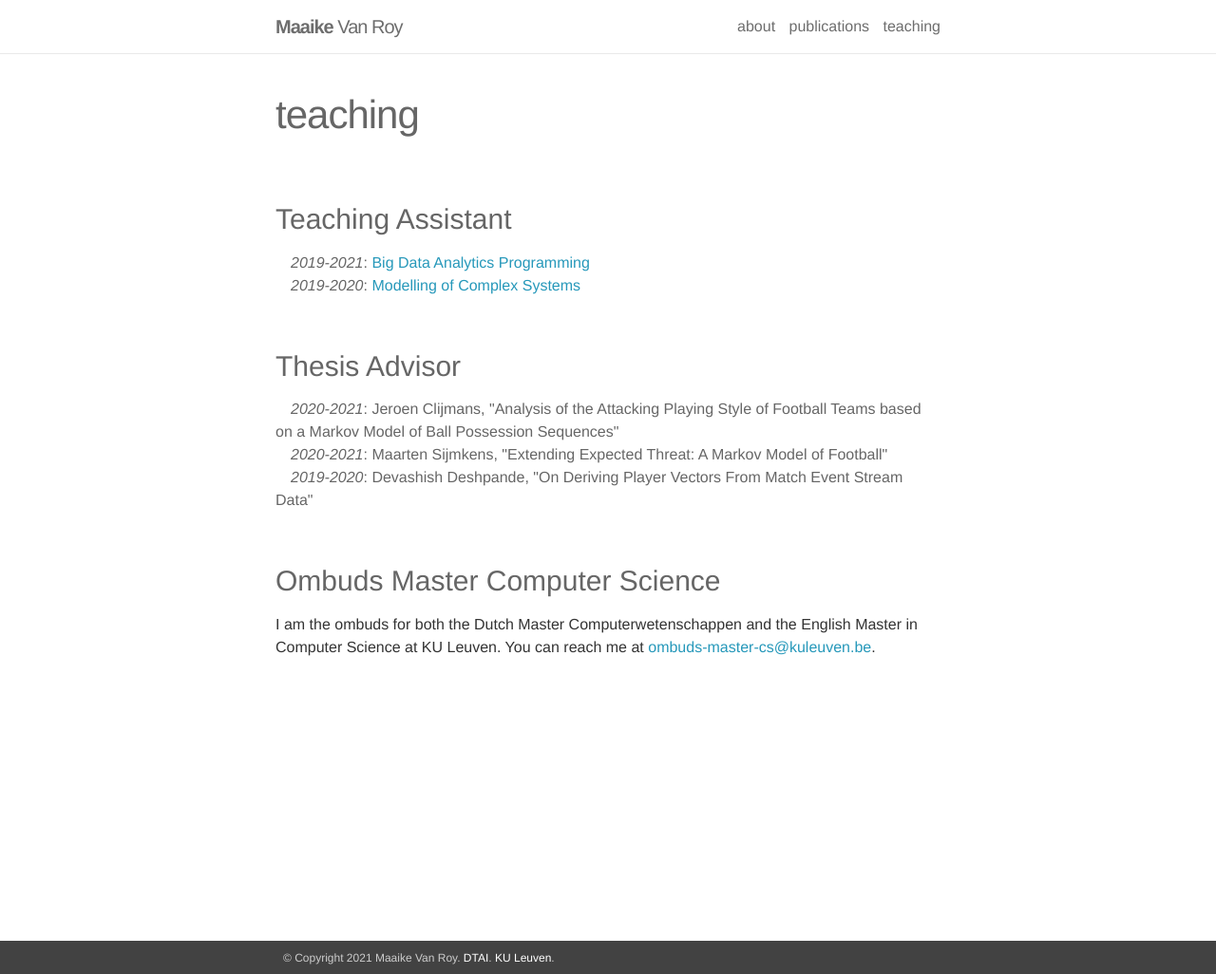
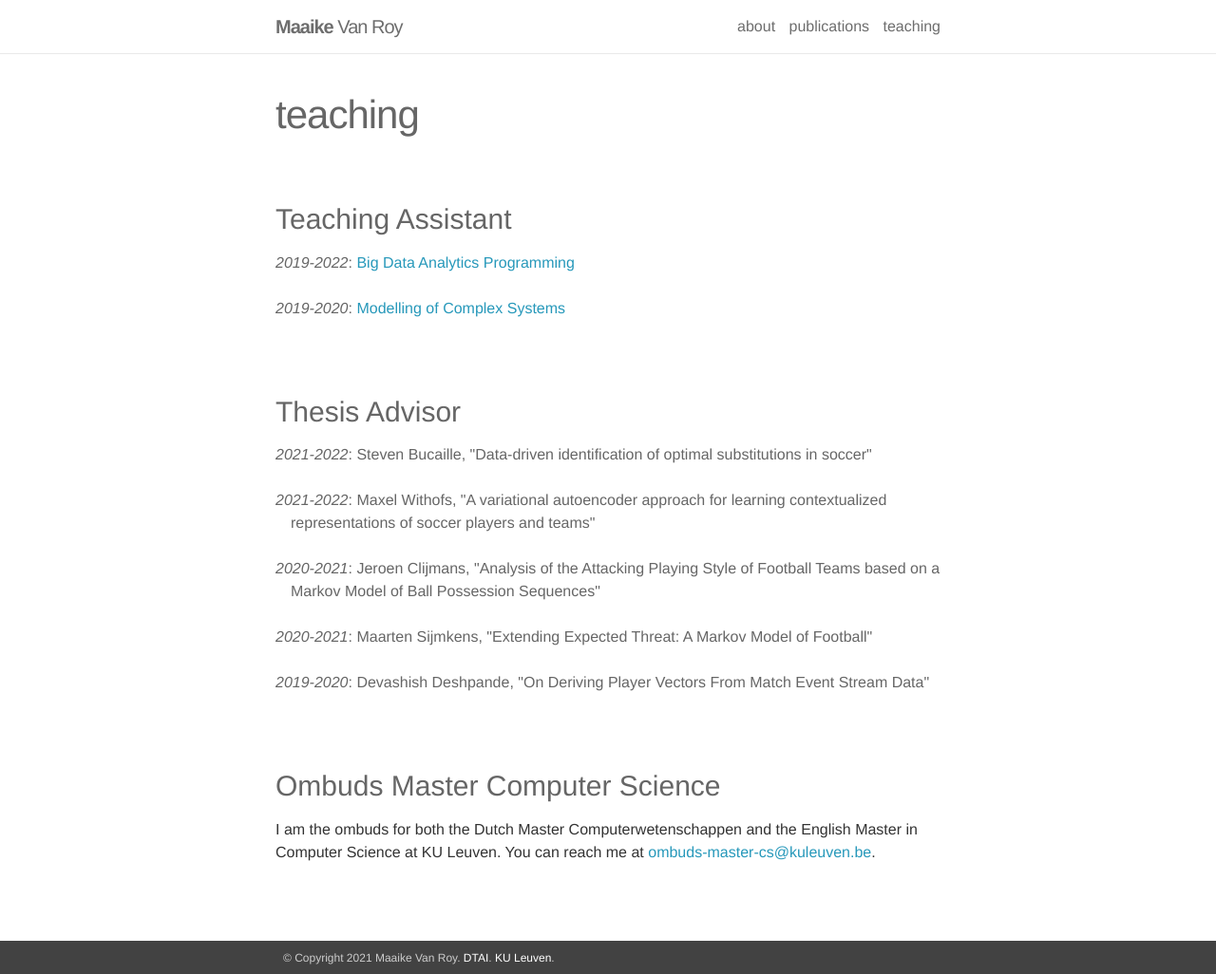
Before and after one commit to MaaikeVR/MaaikeVR.github.io, a Jekyll site: the page built from _pages/teaching.md, in a window 1280 px wide and 1026 px high. Shown: the whole window at 95% size. Built offline with Jekyll 4.4.1, drawn with Linux system fonts in a browser that asks for light colours.

Commit message:
Update 'about' + 'teaching'

```diff
--- a/_config.yml
+++ b/_config.yml
@@ -24,12 +24,18 @@ last_updated: # leave blank if you don't want to display last updated
 ku_leuven_personnel_number: 0132009
 
 teaching:
-- period: 2019-2021
+- period: 2019-2022
   course: <a href="https://onderwijsaanbod.kuleuven.be/syllabi/e/H00Y4AE.htm" target="_blank">Big Data Analytics Programming</a>
 - period: 2019-2020
   course: <a href="https://onderwijsaanbod.kuleuven.be/syllabi/e/H0N05AE.htm" target="_blank">Modelling of Complex Systems</a>
 
 master_thesis:
+- period: 2021-2022
+  title: "Data-driven identification of optimal substitutions in soccer"
+  name: Steven Bucaille
+- period: 2021-2022
+  title: "A variational autoencoder approach for learning contextualized representations of soccer players and teams"
+  name: Maxel Withofs
 - period: 2020-2021
   title: "Analysis of the Attacking Playing Style of Football Teams based on a Markov Model of Ball Possession Sequences"
   name: Jeroen Clijmans
--- a/_pages/teaching.md
+++ b/_pages/teaching.md
@@ -9,7 +9,7 @@ title: teaching
 <!-- I am a teaching assistant for the following courses:   -->
 
 {% for item in site.teaching %}
-  <div style="text-indent: 1em;">
+  <div style="text-indent: 0em;">
     <em>{{ item.period }}</em>:
     <strong>
         {{ item.course }}
@@ -20,6 +20,7 @@ title: teaching
         {{ item.note }}
       </p>
     {% endif %}
+    <br/> <br/>
   </div>
 {% endfor %}
 
@@ -30,10 +31,11 @@ title: teaching
 ### Thesis Advisor
 
 {% for item in site.master_thesis %}
-  <div style="text-indent: 1em;">
+  <div style="text-indent: -1em; padding-left: 1em;">
     <em>{{item.period}}</em>:
     {{item.name}},
-    "{{item.title}}"
+    "{{item.title}}" <br/>
+    <br/>
   </div>
 {% endfor %}
 
```
Also changed, not shown: _pages/about.md (+1 -1 lines), Gemfile.lock.
